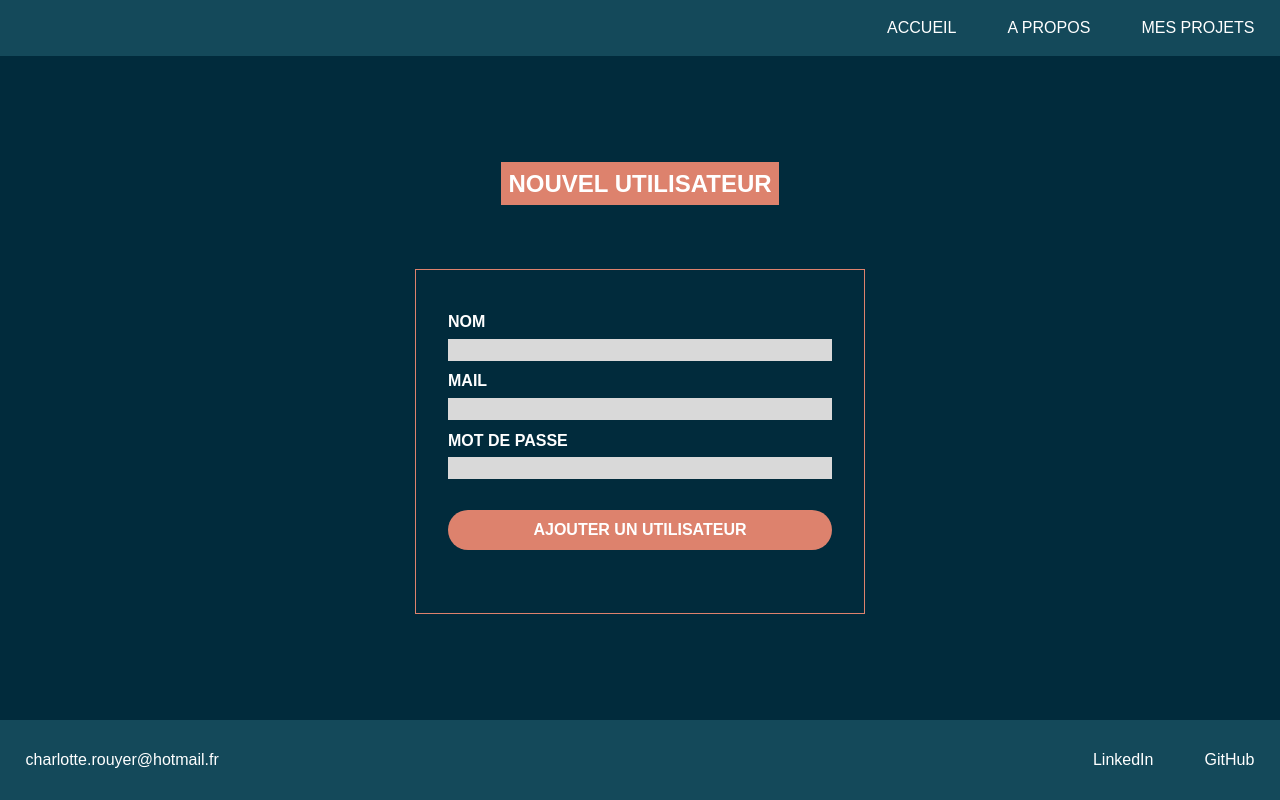
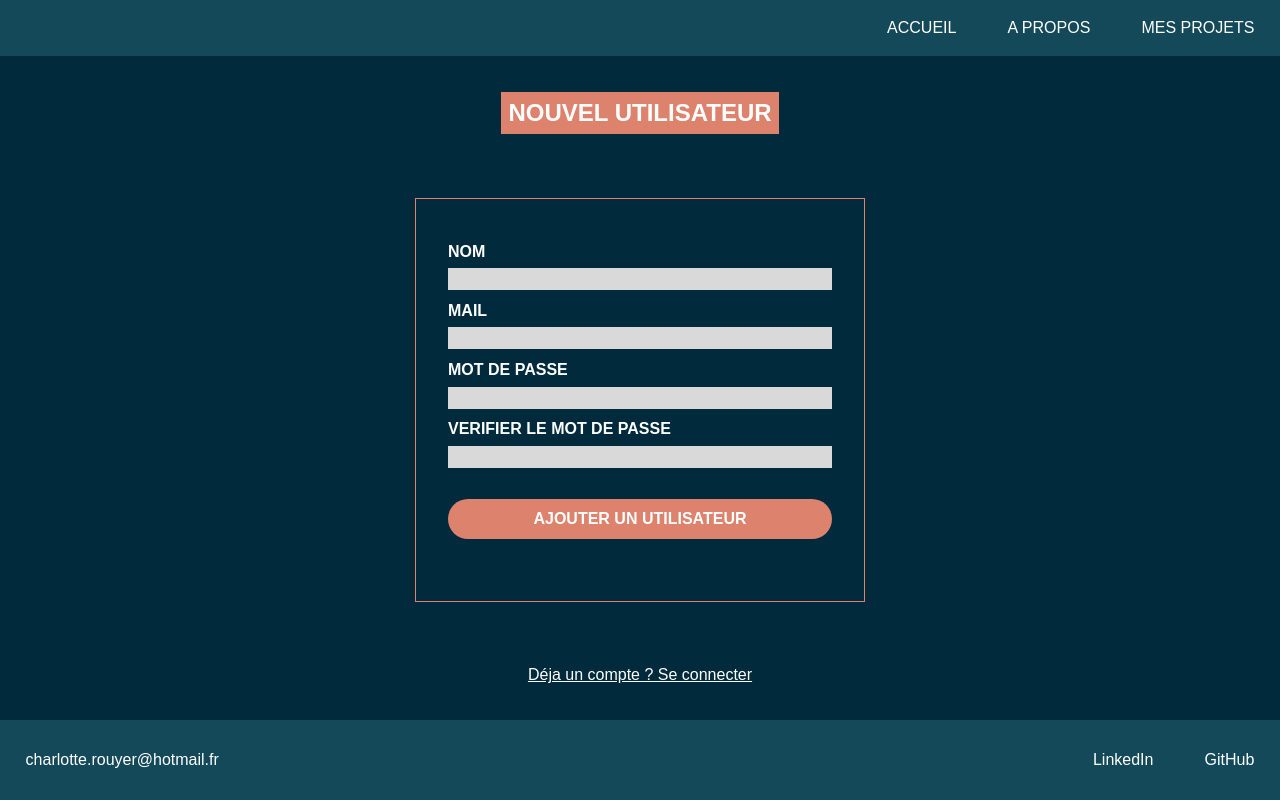
Before and after one commit to CharlotteR678/Portfolio, a React (Vite) app in the folder client/: page /inscription in a window 1280 px wide. Built offline with nearby package versions, Linux system fonts and the light colour scheme; no server answers.

Commit message:
added check passsword

```diff
--- a/client/src/App.css
+++ b/client/src/App.css
@@ -17,7 +17,9 @@ p,
 button,
 li,
 ul,
-label {
+label,
+a,
+small {
   color: white;
   font-family: Arial, Helvetica, sans-serif;
   padding: 0;
--- a/client/src/css/Form.css
+++ b/client/src/css/Form.css
@@ -53,6 +53,18 @@
   margin: 2% 0;
 }
 
+.LinkForm {
+  color: white;
+  margin-top: 5%;
+  text-decoration: underline;
+}
+
+small {
+  color: white;
+  margin-top: 3%;
+  text-align: center;
+}
+
 @media only screen and (min-width: 1183px) {
   .formGobal,
   .formGobalConnexion,
--- a/client/src/pages/FormAddSkill.jsx
+++ b/client/src/pages/FormAddSkill.jsx
@@ -34,7 +34,7 @@ export default function FormAddSkill() {
 
   return (
     <main className="formMain">
-      <TitleH2Component title="NOUVEAU PROJET" />
+      <TitleH2Component title="NOUVELLE COMPETENCE" />
       <form method="post" className="formGobal" onSubmit={handleSubmit}>
         <label className="formLabel" htmlFor="title">
           NOM
--- a/client/src/pages/FormUser.jsx
+++ b/client/src/pages/FormUser.jsx
@@ -1,5 +1,5 @@
-import { useContext } from "react";
-import { useNavigate } from "react-router-dom";
+import { useContext, useState } from "react";
+import { useNavigate, Link } from "react-router-dom";
 import "../css/Form.css";
 
 import { AuthContext } from "../UseContext/AuthContext";
@@ -9,7 +9,12 @@ export default function FormUser() {
   const URL = import.meta.env.VITE_API_URL;
   const navigate = useNavigate();
   const { update, setUpdate } = useContext(AuthContext);
+  const [passwordForm, setPasswordForm] = useState("");
+  const [passwordConf, setPasswordConf] = useState("");
 
+  const handleInputChange = (event, setState) => {
+    setState(event.target.value);
+  };
 
   const handleSubmit = async (event) => {
     event.preventDefault();
@@ -34,7 +39,7 @@ export default function FormUser() {
       if (response.status !== 201) {
         throw new Error("Failed to create user");
       }
-      setUpdate(!update)
+      setUpdate(!update);
       navigate("/admin");
     } catch (error) {
       console.error("Error:", error.message);
@@ -56,11 +61,35 @@ export default function FormUser() {
         <label className="formLabel" htmlFor="mot de passe">
           MOT DE PASSE
         </label>
-        <input className="formInput" type="password" name="password" required />
-        <button className="formButton" type="submit">
+        <input
+          className="formInput"
+          type="password"
+          name="password"
+          value={passwordForm}
+          onChange={(event) => handleInputChange(event, setPasswordForm)}
+          required
+        />
+        <label className="formLabel" htmlFor="mot de passe">
+          VERIFIER LE MOT DE PASSE
+        </label>
+        <input
+          className="formInput"
+          type="password"
+          name="password"
+          value={passwordConf}
+          onChange={(event) => handleInputChange(event, setPasswordConf)}
+          required
+        />
+          {passwordForm !== passwordConf && (
+            <small>Les mots de passe ne sont pas identiques</small>
+          )}
+        <button className="formButton" type="submit" disabled={passwordForm !== passwordConf}>
           AJOUTER UN UTILISATEUR
         </button>
       </form>
+      <Link to="/connexion" className="LinkForm">
+        Déja un compte ? Se connecter{" "}
+      </Link>
     </main>
   );
 }
```
